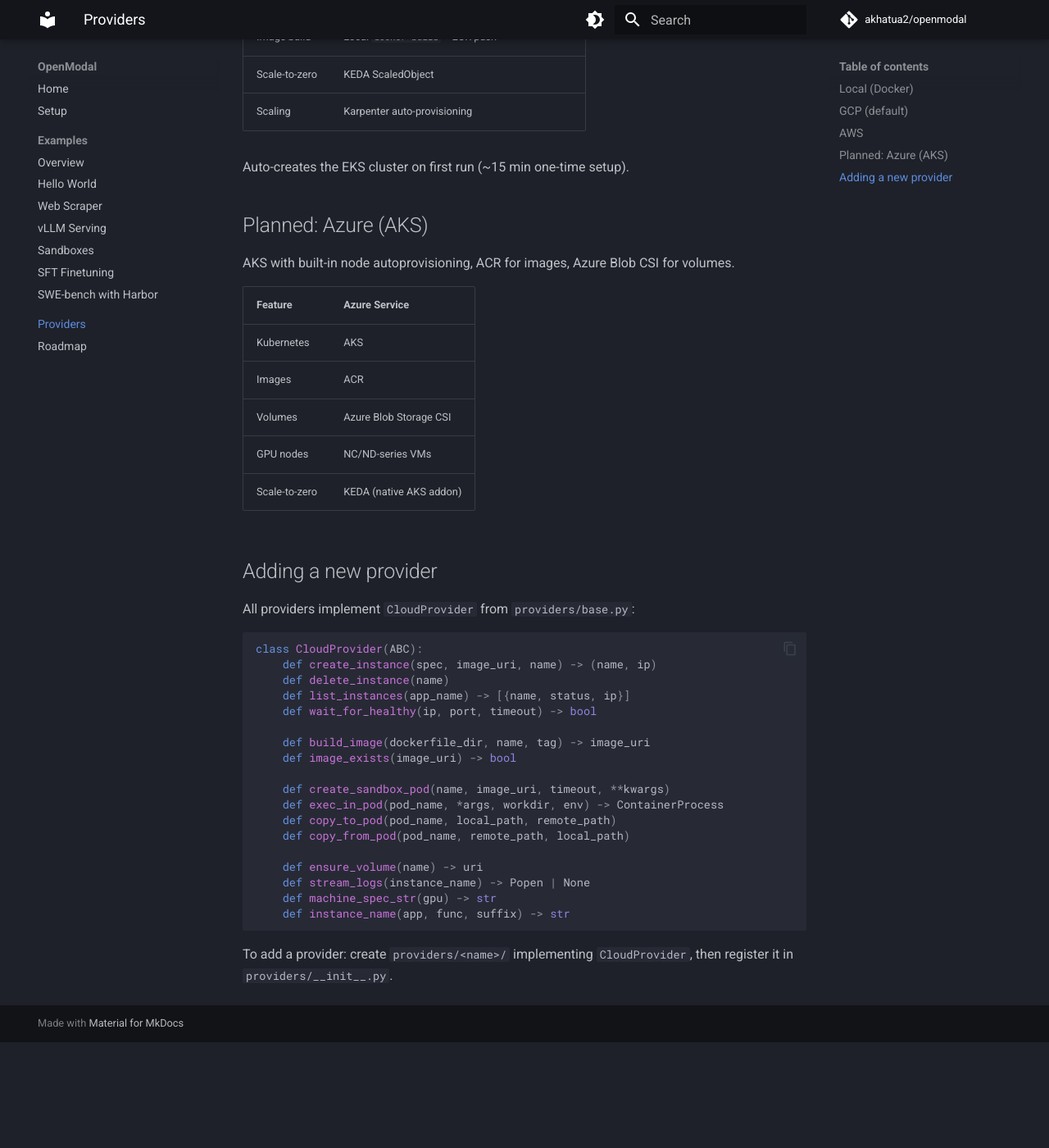
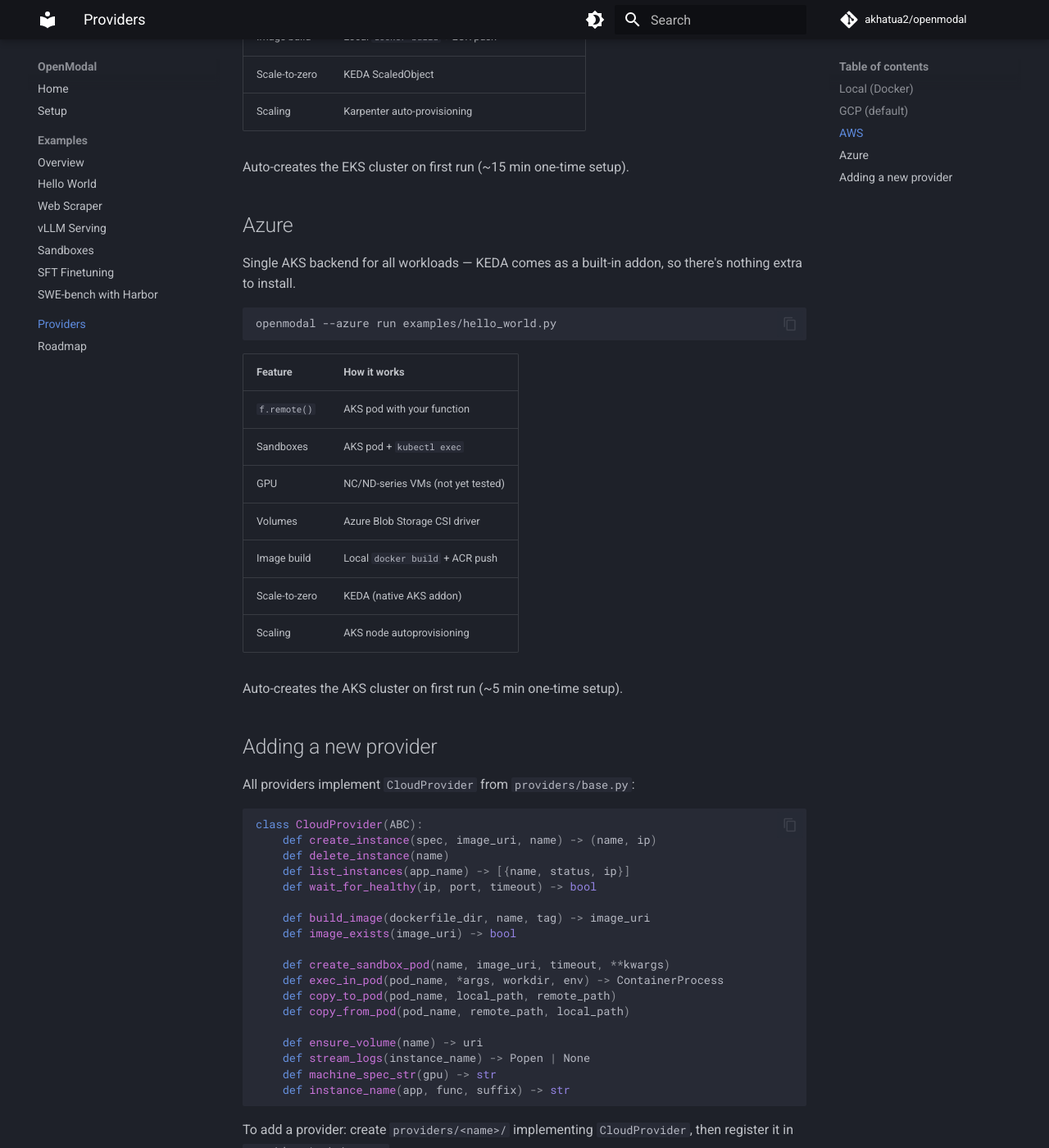
Before and after one commit to akhatua2/openmodal, an MkDocs documentation site: the page built from docs/providers.md, in a window 1280 px wide and 1400 px high, scrolled down 1681 px. Shown: the whole window at 82% size. Built offline with MkDocs 1.6.1 and Material for MkDocs 9.7.7, drawn with Linux system fonts in a browser that asks for light colours; comment, search, counter and statistics services are not loaded; before the commit the page ends 2952 px from its top, so only the background shows below that.

````diff
--- a/docs/providers.md
+++ b/docs/providers.md
@@ -59,17 +59,25 @@ openmodal --aws run examples/hello_world.py
 
 Auto-creates the EKS cluster on first run (~15 min one-time setup).
 
-## Planned: Azure (AKS)
+## Azure
 
-AKS with built-in node autoprovisioning, ACR for images, Azure Blob CSI for volumes.
+Single AKS backend for all workloads — KEDA comes as a built-in addon, so there's nothing extra to install.
 
-| Feature | Azure Service |
+```bash
+openmodal --azure run examples/hello_world.py
+```
+
+| Feature | How it works |
 |---|---|
-| Kubernetes | AKS |
-| Images | ACR |
-| Volumes | Azure Blob Storage CSI |
-| GPU nodes | NC/ND-series VMs |
+| `f.remote()` | AKS pod with your function |
+| Sandboxes | AKS pod + `kubectl exec` |
+| GPU | NC/ND-series VMs (not yet tested) |
+| Volumes | Azure Blob Storage CSI driver |
+| Image build | Local `docker build` + ACR push |
 | Scale-to-zero | KEDA (native AKS addon) |
+| Scaling | AKS node autoprovisioning |
+
+Auto-creates the AKS cluster on first run (~5 min one-time setup).
 
 ## Adding a new provider
 
--- a/pyproject.toml
+++ b/pyproject.toml
@@ -1,6 +1,6 @@
 [project]
 name = "openmodal"
-version = "0.3.1"
+version = "0.3.2"
 description = "Run Modal on your own cloud. Open-source, cloud-agnostic serverless GPU compute."
 requires-python = "==3.12.*"
 dependencies = [
````
Also changed, not shown: CHANGELOG.md (+10 -0 lines), README.md (+5 -0 lines), docs/index.md (+11 -0 lines), docs/roadmap.md (+1 -17 lines), docs/setup.md (+22 -0 lines).
